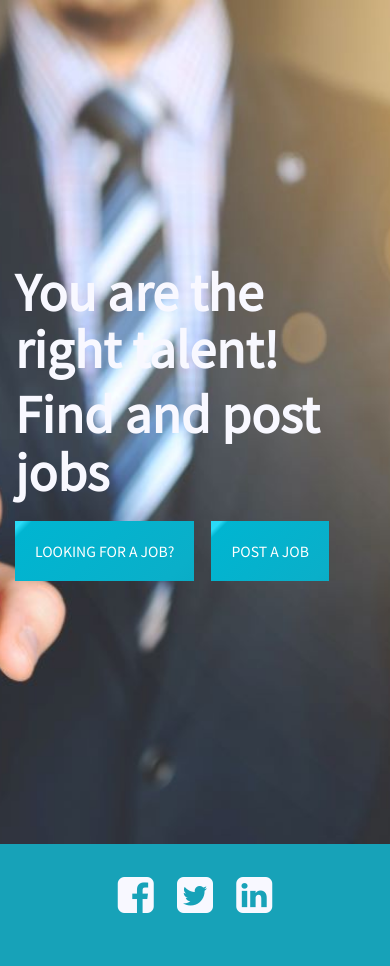
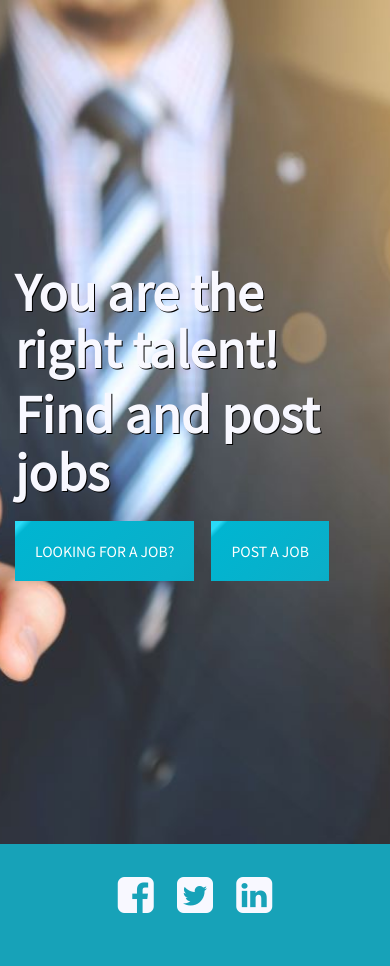
Before and after one commit to Code-Institute-Submissions/approach_people, a Flask app: page / in a window 390 px wide. Shown: the part 56-1022 px from the top of the page. Run offline with Flask 2, Linux system fonts and the light colour scheme; some libraries are stand-ins or nearby versions.

Commit message:
Added text-shadow to landing text

```diff
--- a/static/css/style.css
+++ b/static/css/style.css
@@ -54,6 +54,7 @@
      color:#F8F8FF;
      font-weight: bold;
      padding-right: 70px;
+     text-shadow: 1px 1px #000;
 }
  .jumbotron{
      background-color:#F8F8FF;
@@ -197,4 +198,7 @@
     .btn-info{
         margin-left: 5px;
     }
+    .landing-text{
+
+    }
 }
```
